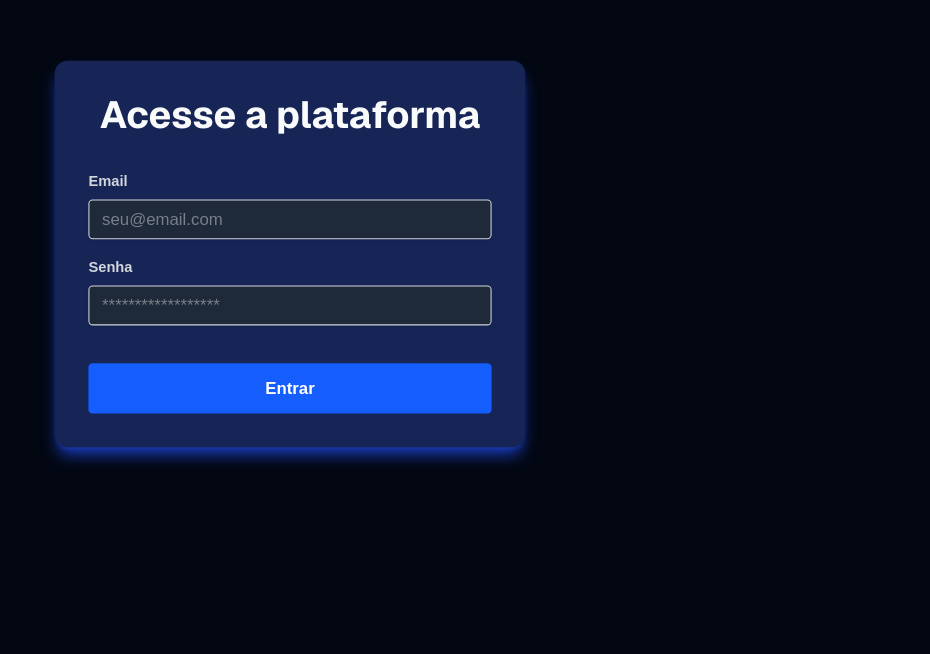
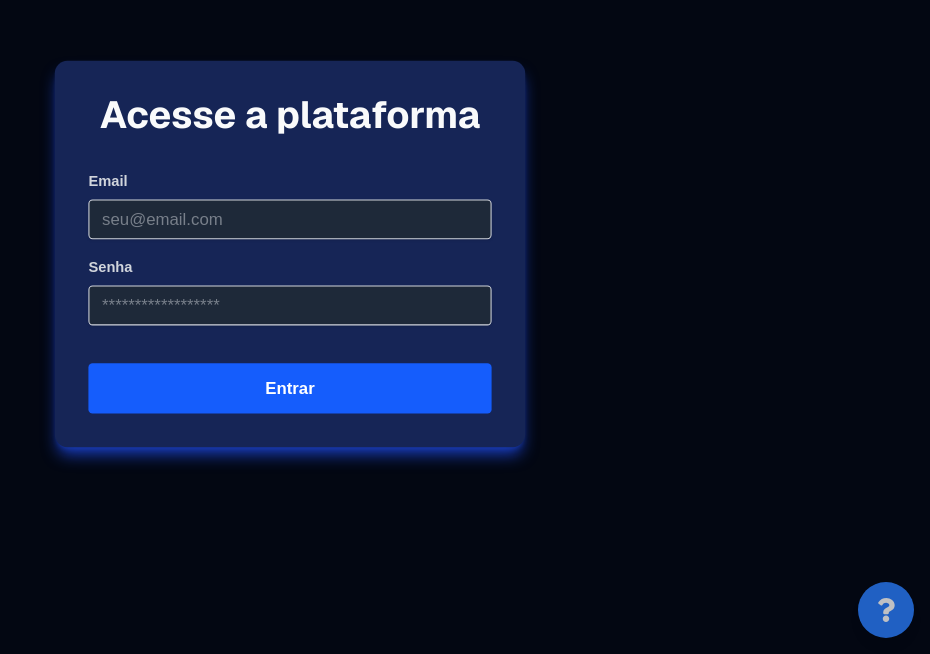
Before and after one commit to IsacFSC/frontend-app, a Next.js app: page /login in a window 1280 px wide. Shown: the part 146-800 px from the top of the page, without its empty margins (350-1280 px from the left). Built offline with nearby package versions, Linux system fonts and the light colour scheme.

Commit message:
retornando botão de dúvidas frequentes

```diff
--- a/src/app/layout.tsx
+++ b/src/app/layout.tsx
@@ -4,7 +4,7 @@ import "./globals.css";
 import Favicon from './assets/img/icons8-farol-30.png';
 import { Toaster } from "react-hot-toast";
 import Providers from "@/app/providers";
-{/*import FAQButton from "@/components/FAQButton";*/}
+import FAQButton from "@/components/FAQButton";
 
 const geistSans = Geist({
   variable: "--font-geist-sans",
@@ -31,7 +31,7 @@ export default function RootLayout({ children }: { children: React.ReactNode })
         <Providers>
           {children}
           <Toaster />
-          {/*<FAQButton />*/}
+          <FAQButton />
         </Providers>
       </body>
     </html>
```
